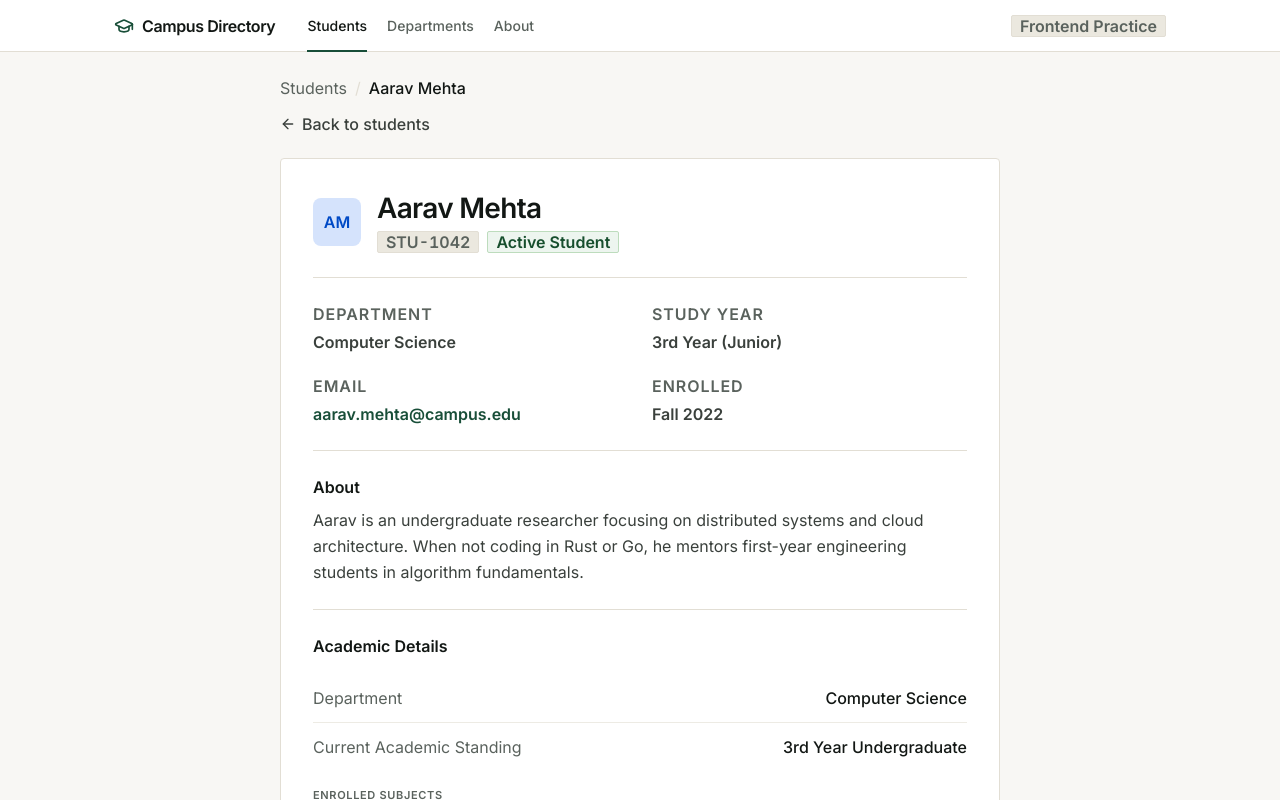
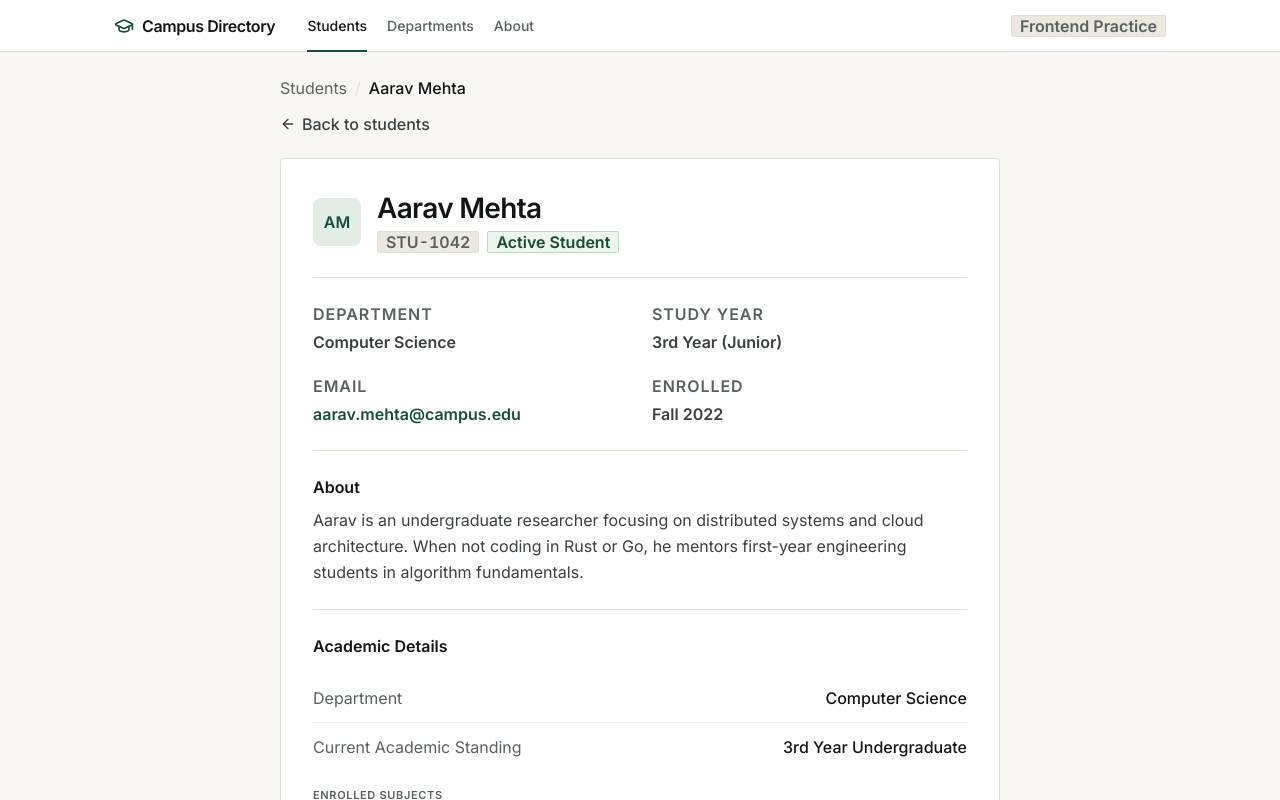
Before and after one commit to mananjani2102/Next.js-Assignment, a Next.js app in the folder 1-Student Directory/: page /students/stu-1042 in a window 1280 px wide. Shown: the top 800 px of the page. Built offline with nearby package versions, Linux system fonts and the light colour scheme; no server answers.

Commit message:
style(student-directory): set botanical sage and forest green defaults for avatar

```diff
--- a/1-Student Directory/src/components/ui/Avatar.tsx
+++ b/1-Student Directory/src/components/ui/Avatar.tsx
@@ -21,8 +21,8 @@ export function Avatar({
   className,
 }: AvatarProps) {
   const initials = getInitials(name);
-  const backgroundColor = colors?.background ?? "#d5e3fc";
-  const color = colors?.foreground ?? "#004ac6";
+  const backgroundColor = colors?.background ?? "#e2ede5";
+  const color = colors?.foreground ?? "#184e38";
 
   return (
     <div
```
